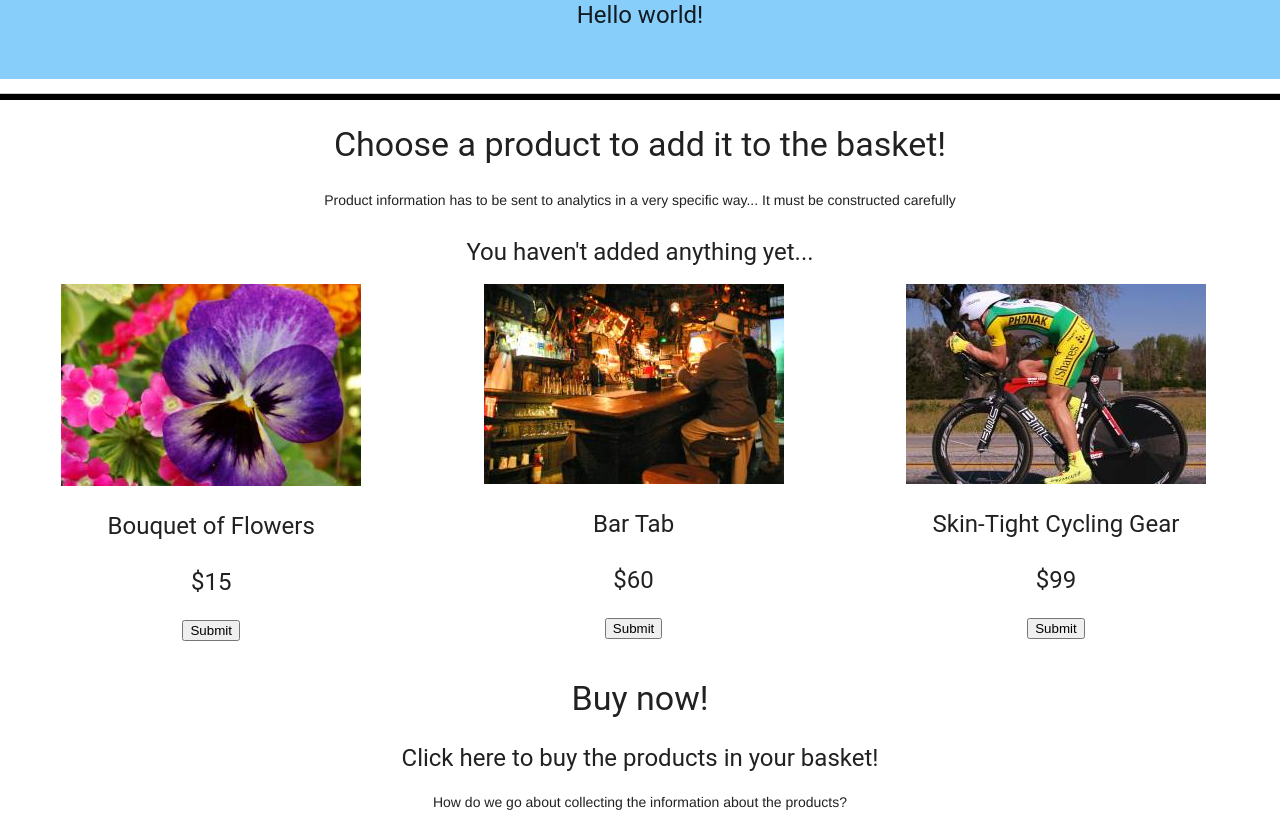
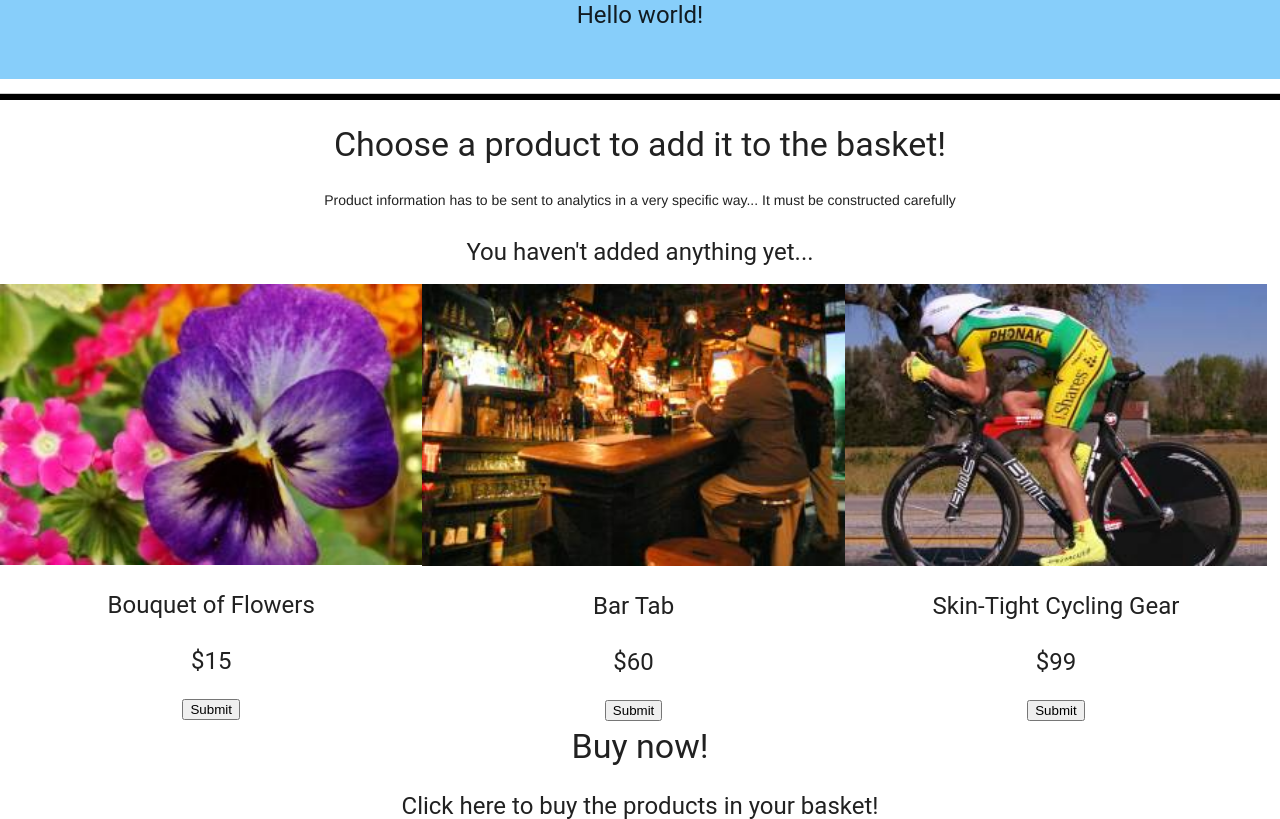
Before and after one commit to harrytouche/harrytouche.github.io, a PHP site: page /test-site/ in a window 1280 px wide. Shown: the part 977-1796 px from the top of the page. Run offline with PHP 8.4, Linux system fonts and the light colour scheme; some libraries are stand-ins or nearby versions.

Commit message:
product pic sizes

```diff
--- a/service-worker.js
+++ b/service-worker.js
@@ -1,4 +1,4 @@
-var cacheName = "service-worker-cache-v10"
+var cacheName = "service-worker-cache-v11"
 var filesToCache = [
   "/resources/manifest.json",
   "/resources/body.html",
--- a/test-site/styles.css
+++ b/test-site/styles.css
@@ -60,3 +60,7 @@ form {
     display: block;
     height: 0;
 }
+
+.product-card img {
+    width:100%;
+}
```
Also changed, not shown: test-site/productA.jpg.
